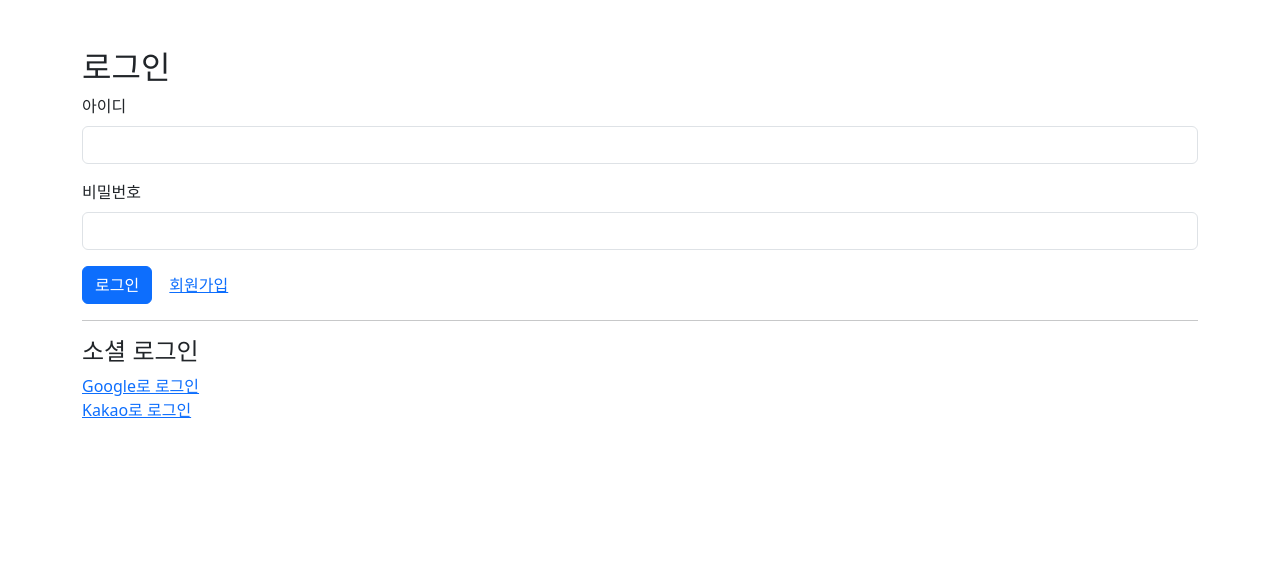
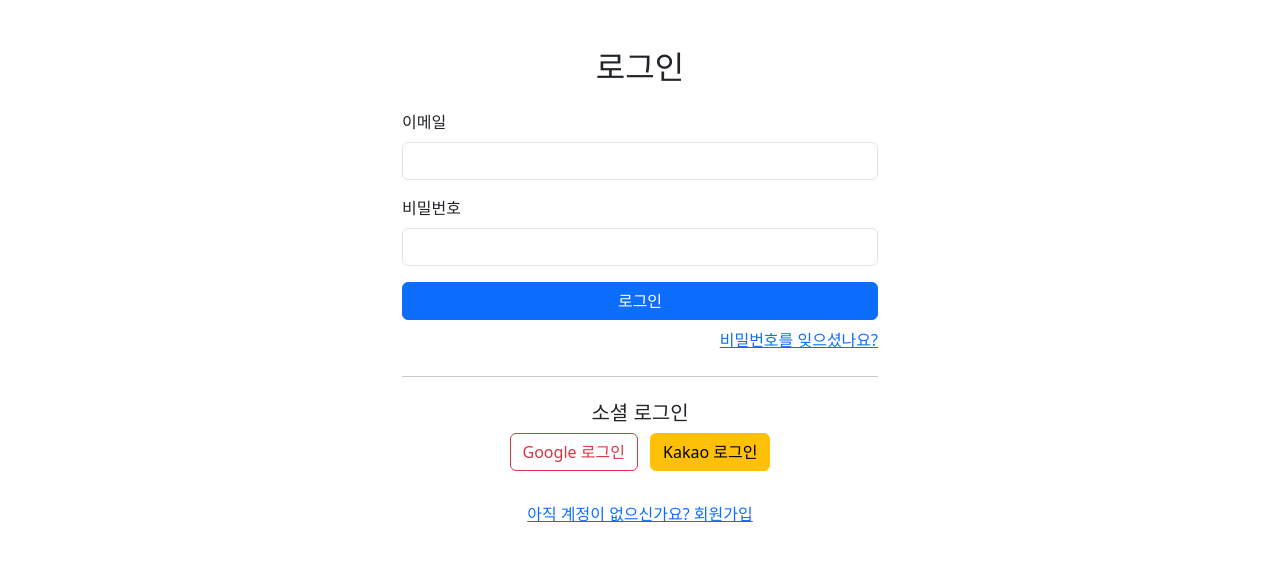
Before and after one commit to jaehun7032/ds, a Flask app: page /login in a window 1280 px wide. Shown: the top 561 px of the page. Run offline with Flask 3, Linux system fonts and the light colour scheme; some libraries are stand-ins or nearby versions.

Commit message:
✨  비밀번호찾기

```diff
--- a/app/routes/auth.py
+++ b/app/routes/auth.py
@@ -1,5 +1,5 @@
 from itsdangerous import URLSafeTimedSerializer
-from flask import Blueprint, render_template, request, redirect, url_for, session
+from flask import Blueprint, render_template, request, redirect, url_for, session, flash
 from flask_login import login_user, logout_user, login_required, current_user
 from flask_pymongo import PyMongo
 from flask_bcrypt import Bcrypt
@@ -9,20 +9,19 @@ from app.utils.helpers import logger
 from bson import ObjectId
 from authlib.integrations.flask_client import OAuth
 import os
+import re
 
 oauth = None
-serializer = None  # ✅ 전역 변수만 선언
+serializer = None
 auth_bp = Blueprint('auth', __name__)
 
-# 초기화 함수
 def init_auth(app):
     global mongo, bcrypt, oauth, serializer
     mongo = PyMongo(app)
     bcrypt = Bcrypt(app)
     oauth = OAuth(app)
-    serializer = URLSafeTimedSerializer(app.secret_key)  # ✅ 안전하게 초기화
+    serializer = URLSafeTimedSerializer(app.secret_key)
 
-    # Google OAuth
     oauth.register(
         name='google',
         client_id=os.environ.get("GOOGLE_CLIENT_ID"),
@@ -33,7 +32,6 @@ def init_auth(app):
         client_kwargs={'scope': 'email profile'}
     )
 
-    # Kakao OAuth
     oauth.register(
         name='kakao',
         client_id=os.environ.get("KAKAO_REST_API_KEY"),
@@ -43,24 +41,37 @@ def init_auth(app):
         client_kwargs={'scope': 'profile_nickname profile_image'}
     )
 
-# 홈
 @auth_bp.route("/")
 def home():
     if current_user.is_authenticated:
         return redirect(url_for("auth.dashboard"))
     return redirect(url_for("auth.login"))
 
-# 회원가입
 @auth_bp.route("/register", methods=["GET", "POST"])
 def register():
     if request.method == "POST":
         username = request.form["username"]
         password = request.form["password"]
-        hashed_password = bcrypt.generate_password_hash(password).decode("utf-8")
+        confirm_password = request.form["confirm_password"]
+
+        email_regex = r"^[\w\.-]+@[\w\.-]+\.\w+$"
+        if not re.match(email_regex, username):
+            flash("유효한 이메일 주소를 입력하세요.", "danger")
+            return redirect(url_for("auth.register"))
+
+        if len(password) < 8 or not re.search(r"[!@#$%^&*(),.?\":{}|<>]", password):
+            flash("비밀번호는 8자 이상이며, 특수문자를 1개 이상 포함해야 합니다.", "danger")
+            return redirect(url_for("auth.register"))
+
+        if password != confirm_password:
+            flash("비밀번호가 일치하지 않습니다.", "danger")
+            return redirect(url_for("auth.register"))
 
         if mongo.db.users.find_one({"username": username}):
-            return "이미 존재하는 사용자입니다."
+            flash("이미 존재하는 사용자입니다.", "danger")
+            return redirect(url_for("auth.register"))
 
+        hashed_password = bcrypt.generate_password_hash(password).decode("utf-8")
         token = serializer.dumps(username, salt='email-confirm')
         verify_link = url_for('auth.verify_email', token=token, _external=True)
 
@@ -80,11 +91,11 @@ def register():
             "is_verified": False
         })
 
-        return "회원가입 완료! 입력하신 이메일에서 인증을 완료해주세요."
+        flash("회원가입 완료! 입력하신 이메일에서 인증을 완료해주세요.", "success")
+        return redirect(url_for("auth.login"))
 
     return render_template("register.html")
 
-# 이메일 인증
 @auth_bp.route("/verify/<token>")
 def verify_email(token):
     try:
@@ -92,13 +103,9 @@ def verify_email(token):
     except Exception:
         return "유효하지 않거나 만료된 토큰입니다."
 
-    mongo.db.users.update_one(
-        {"username": username},
-        {"$set": {"is_verified": True}}
-    )
+    mongo.db.users.update_one({"username": username}, {"$set": {"is_verified": True}})
     return "이메일 인증이 완료되었습니다. 이제 로그인하실 수 있습니다."
 
-# 로그인
 @auth_bp.route("/login", methods=["GET", "POST"])
 def login():
     if request.method == "POST":
@@ -107,11 +114,14 @@ def login():
         user_data = mongo.db.users.find_one({"username": username})
 
         if not user_data:
-            return "존재하지 않는 사용자입니다."
+            flash("존재하지 않는 사용자입니다.", "danger")
+            return redirect(url_for("auth.login"))
         if not user_data.get("is_verified", False):
-            return "이메일 인증이 완료되지 않았습니다."
+            flash("이메일 인증이 완료되지 않았습니다.", "danger")
+            return redirect(url_for("auth.login"))
         if not bcrypt.check_password_hash(user_data["password"], password):
-            return "비밀번호가 틀렸습니다."
+            flash("비밀번호가 틀렸습니다.", "danger")
+            return redirect(url_for("auth.login"))
 
         from app.__main__ import User
         user = User(user_data)
@@ -121,7 +131,64 @@ def login():
 
     return render_template("login.html")
 
-# 로그아웃
+@auth_bp.route("/forgot", methods=["GET", "POST"])
+def forgot_password():
+    if request.method == "POST":
+        email = request.form.get("email")
+        user = mongo.db.users.find_one({"username": email})
+        if not user:
+            flash("등록되지 않은 이메일입니다.", "danger")
+            return redirect(url_for("auth.forgot_password"))
+
+        token = serializer.dumps(email, salt='reset-password')
+        reset_link = url_for('auth.reset_password', token=token, _external=True)
+
+        msg = Message("[CollabTool] 비밀번호 재설정 링크",
+                      sender=os.environ.get("MAIL_USERNAME"),
+                      recipients=[email],
+                      body=f"아래 링크를 클릭하여 비밀번호를 재설정하세요 (1시간 유효):\n{reset_link}")
+        mail.send(msg)
+
+        flash("비밀번호 재설정 링크가 이메일로 전송되었습니다.", "info")
+        return redirect(url_for("auth.login"))
+
+    return render_template("forgot_password.html")
+
+@auth_bp.route("/reset/<token>", methods=["GET", "POST"])
+def reset_password(token):
+    try:
+        email = serializer.loads(token, salt='reset-password', max_age=3600)
+    except Exception:
+        return "유효하지 않거나 만료된 토큰입니다."
+
+    if request.method == "POST":
+        new_password = request.form.get("new_password")
+        confirm_password = request.form.get("confirm_password")
+
+        # None일 경우를 대비한 기본값 처리
+        new_password = new_password.strip() if new_password else ""
+        confirm_password = confirm_password.strip() if confirm_password else ""
+
+        if not new_password or not confirm_password:
+            flash("모든 필드를 입력해주세요.", "danger")
+            return redirect(request.url)
+
+        if len(new_password) < 8 or not re.search(r"[!@#$%^&*(),.?\":{}|<>]", new_password):
+            flash("비밀번호는 8자 이상이며, 특수문자를 포함해야 합니다.", "danger")
+            return redirect(request.url)
+
+        if new_password != confirm_password:
+            flash("비밀번호가 일치하지 않습니다.", "danger")
+            return redirect(request.url)
+
+        hashed = bcrypt.generate_password_hash(new_password).decode("utf-8")
+        mongo.db.users.update_one({"username": email}, {"$set": {"password": hashed}})
+        flash("비밀번호가 성공적으로 변경되었습니다.", "success")
+        return redirect(url_for("auth.login"))
+
+    return render_template("reset_password.html", token=token)
+
+
 @auth_bp.route("/logout")
 @login_required
 def logout():
@@ -129,7 +196,6 @@ def logout():
     session.pop("user_id", None)
     return redirect(url_for("auth.login"))
 
-# 대시보드
 @auth_bp.route("/dashboard")
 @login_required
 def dashboard():
@@ -143,19 +209,13 @@ def dashboard():
         project["card_count"] = card_count
         project_list.append(project)
 
-    return render_template(
-        "dashboard.html",
-        user={"_id": str(current_user.id), "username": current_user.username},
-        projects=project_list
-    )
+    return render_template("dashboard.html", user={"_id": str(current_user.id), "username": current_user.username}, projects=project_list)
 
-# 소셜 로그인 시작
 @auth_bp.route("/login/<provider>")
 def oauth_login(provider):
     redirect_uri = url_for("auth.oauth_callback", provider=provider, _external=True)
     return oauth.create_client(provider).authorize_redirect(redirect_uri)
 
-# 소셜 로그인 콜백
 @auth_bp.route("/callback/<provider>")
 def oauth_callback(provider):
     client = oauth.create_client(provider)
@@ -172,8 +232,7 @@ def oauth_callback(provider):
         username = user_info.get("email")
     elif provider == "kakao":
         kakao_id = str(user_info.get("id"))
-        kakao_account = user_info.get("kakao_account", {})
-        profile = kakao_account.get("profile", {})
+        profile = user_info.get("kakao_account", {}).get("profile", {})
         nickname = profile.get("nickname", "KakaoUser")
         username = f"{nickname}_{kakao_id}"
 
@@ -192,5 +251,4 @@ def oauth_callback(provider):
     user = User(user_data)
     login_user(user)
     session["user_id"] = user.id
-
     return redirect(url_for("auth.dashboard"))
--- a/app/templates/login.html
+++ b/app/templates/login.html
@@ -1,32 +1,49 @@
 <!DOCTYPE html>
-<html lang="en">
+<html lang="ko">
 <head>
   <meta charset="UTF-8">
   <meta name="viewport" content="width=device-width, initial-scale=1.0">
-  <title>Login</title>
+  <title>로그인</title>
   <link href="https://cdn.jsdelivr.net/npm/bootstrap@5.3.0/dist/css/bootstrap.min.css" rel="stylesheet">
 </head>
 <body>
-  <div class="container mt-5">
-    <h2>로그인</h2>
+  <div class="container mt-5" style="max-width: 500px;">
+    <h2 class="mb-4 text-center">로그인</h2>
+
+    {% with messages = get_flashed_messages(with_categories=true) %}
+      {% if messages %}
+        {% for category, message in messages %}
+          <div class="alert alert-{{ category }}">{{ message }}</div>
+        {% endfor %}
+      {% endif %}
+    {% endwith %}
+
     <form method="POST" action="{{ url_for('auth.login') }}">
       <div class="mb-3">
-        <label for="username" class="form-label">아이디</label>
-        <input type="text" class="form-control" id="username" name="username" required>
+        <label for="username" class="form-label">이메일</label>
+        <input type="email" class="form-control" id="username" name="username" required>
       </div>
       <div class="mb-3">
         <label for="password" class="form-label">비밀번호</label>
         <input type="password" class="form-control" id="password" name="password" required>
       </div>
-      <button type="submit" class="btn btn-primary">로그인</button>
-      <a href="{{ url_for('auth.register') }}" class="btn btn-link">회원가입</a>
+      <button type="submit" class="btn btn-primary w-100">로그인</button>
+      <div class="text-end mt-2">
+        <a href="{{ url_for('auth.forgot_password') }}">비밀번호를 잊으셨나요?</a>
+      </div>
     </form>
 
-    <hr>
-    <h4>소셜 로그인</h4>
-    <a href="{{ url_for('auth.oauth_login', provider='google') }}">Google로 로그인</a><br>
-    <a href="{{ url_for('auth.oauth_login', provider='kakao') }}">Kakao로 로그인</a>
+    <hr class="my-4">
 
+    <div class="text-center">
+      <h5>소셜 로그인</h5>
+      <a href="{{ url_for('auth.oauth_login', provider='google') }}" class="btn btn-outline-danger me-2">Google 로그인</a>
+      <a href="{{ url_for('auth.oauth_login', provider='kakao') }}" class="btn btn-warning">Kakao 로그인</a>
+    </div>
+
+    <div class="text-center mt-4">
+      <a href="{{ url_for('auth.register') }}" class="btn btn-link">아직 계정이 없으신가요? 회원가입</a>
+    </div>
   </div>
 </body>
 </html>
```
Also changed, not shown: app/templates/forgot_password.html (added, +30 -0 lines), app/templates/register.html (+16 -3 lines), app/templates/reset_password.html (added, +33 -0 lines).
